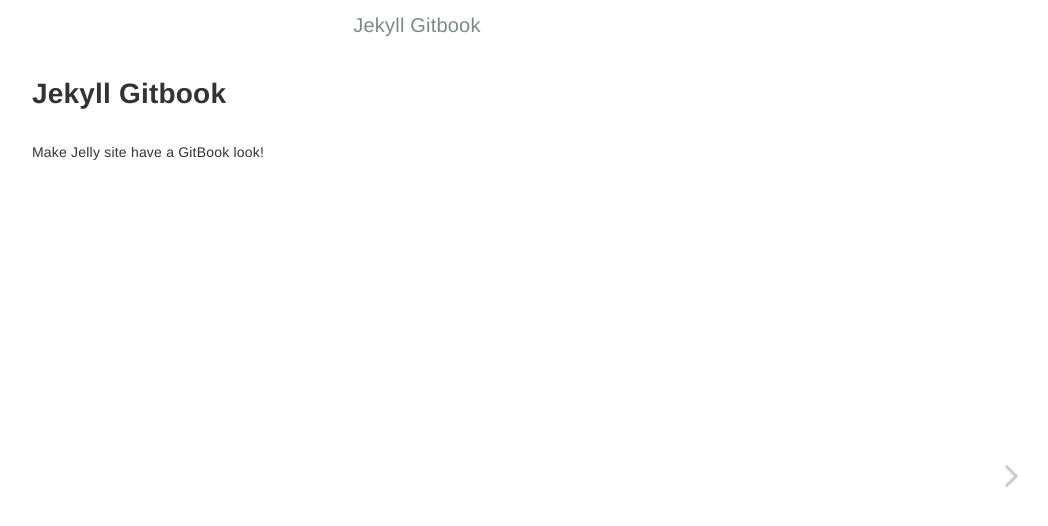
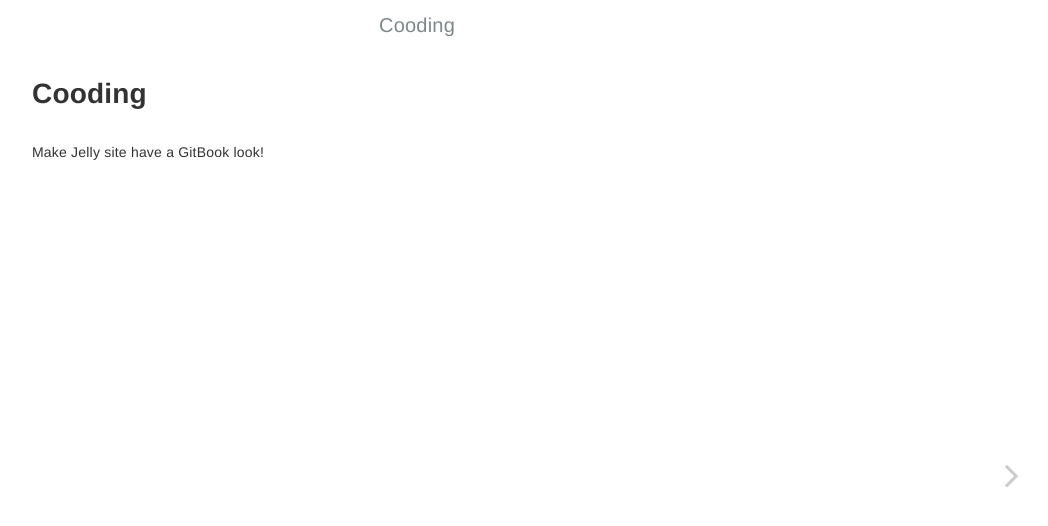
Before and after one commit to kimchoeun99/kimchoeun99.github.io, a Jekyll site: the page built from index.md, in a window 1280 px wide. Shown: the top 526 px of the page, without its empty margins (223-1271 px from the left). Built offline with Jekyll 4.4.1, drawn with Linux system fonts in a browser that asks for light colours.

Commit message:
Update _config.yml

```diff
--- a/_config.yml
+++ b/_config.yml
@@ -1,8 +1,8 @@
 # Configurations
-title:            Jekyll Gitbook
-longtitle:        Jekyll Gitbook
+title:            Cooding
+longtitle:        learn
 author:           HE Tao
-email:            sighingnow@gmail.com
+email:            rlachdms533@gmail.com
 description: >
   Build Jekyll site with the GitBook style.
 
```
